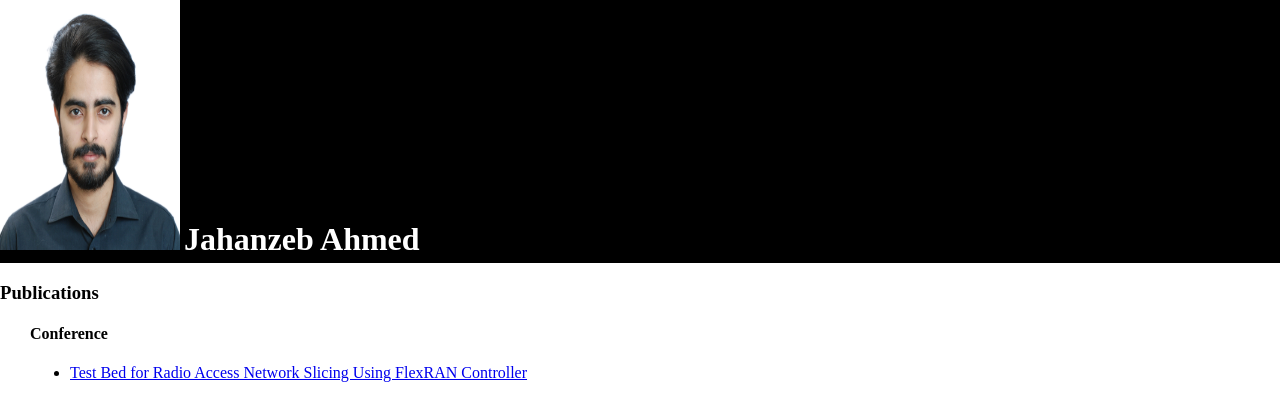
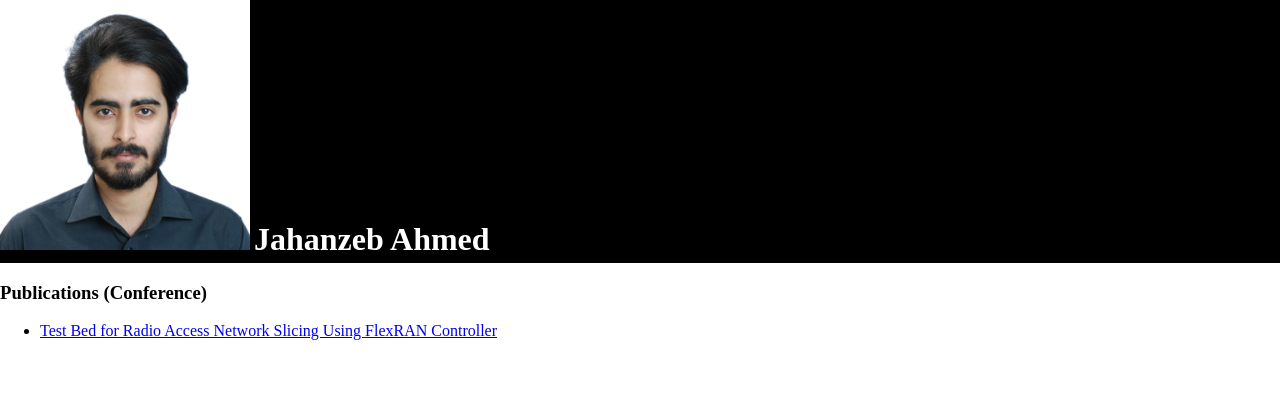
Before and after one commit to jahanzeb-ahmed/jahanzeb-ahmed.github.io, a plain HTML site: page index.html in a window 1280 px wide. Drawn offline with Linux system fonts and the light colour scheme.

Commit message:
Update index.html

```diff
--- a/index.html
+++ b/index.html
@@ -8,19 +8,16 @@
 <body style="margin:0px;">
 
 	<div id="header" style="background-color:black; color:white; padding-bottom:5px">
-		<img src="resources/Photo.jpg" alt="Profile Photo" height="250" width="180" style="display:inline-block">
+		<img src="resources/Photo.jpg" alt="Profile Photo" height="250" width="250" style="display:inline-block">
 		<div style="display:inline-block"><h1 style="margin:0px; display:inline-block">Jahanzeb Ahmed</h1></div>
 	</div>
 
 	<div id="body">
-		<h3>Publications</h3>
-		<div style="margin-left:30px">
-			<div id="Conference">
-				<h4>Conference</h4>
-				<ul>
-					<li><a href="publications/RAN_Slicing.docx">Test Bed for Radio Access Network Slicing Using FlexRAN Controller</a></li>
-				</ul>
-			</div>
+		<h3>Publications (Conference)</h3>
+		<div id="Conference">
+			<ul>
+				<li><a href="publications/RAN_Slicing.docx">Test Bed for Radio Access Network Slicing Using FlexRAN Controller</a></li>
+			</ul>
 		</div>
 	</div>
 
```
